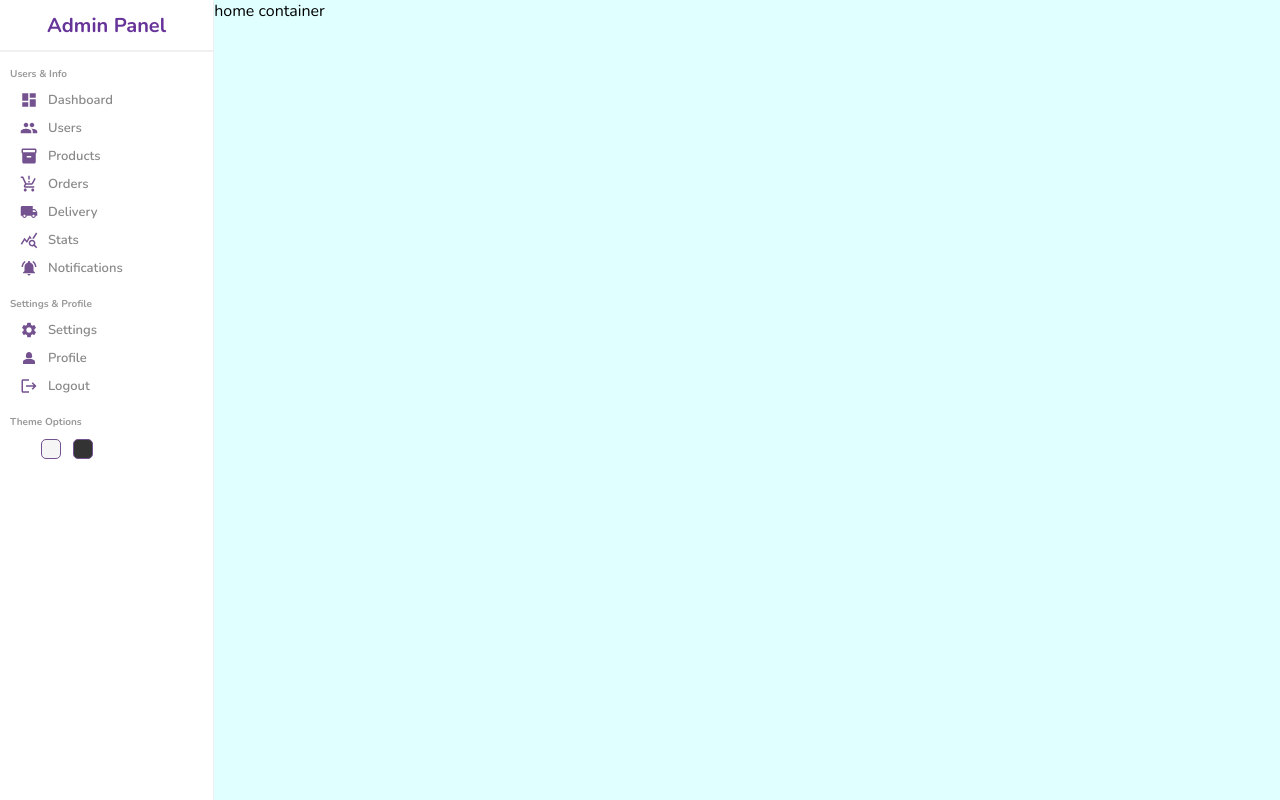
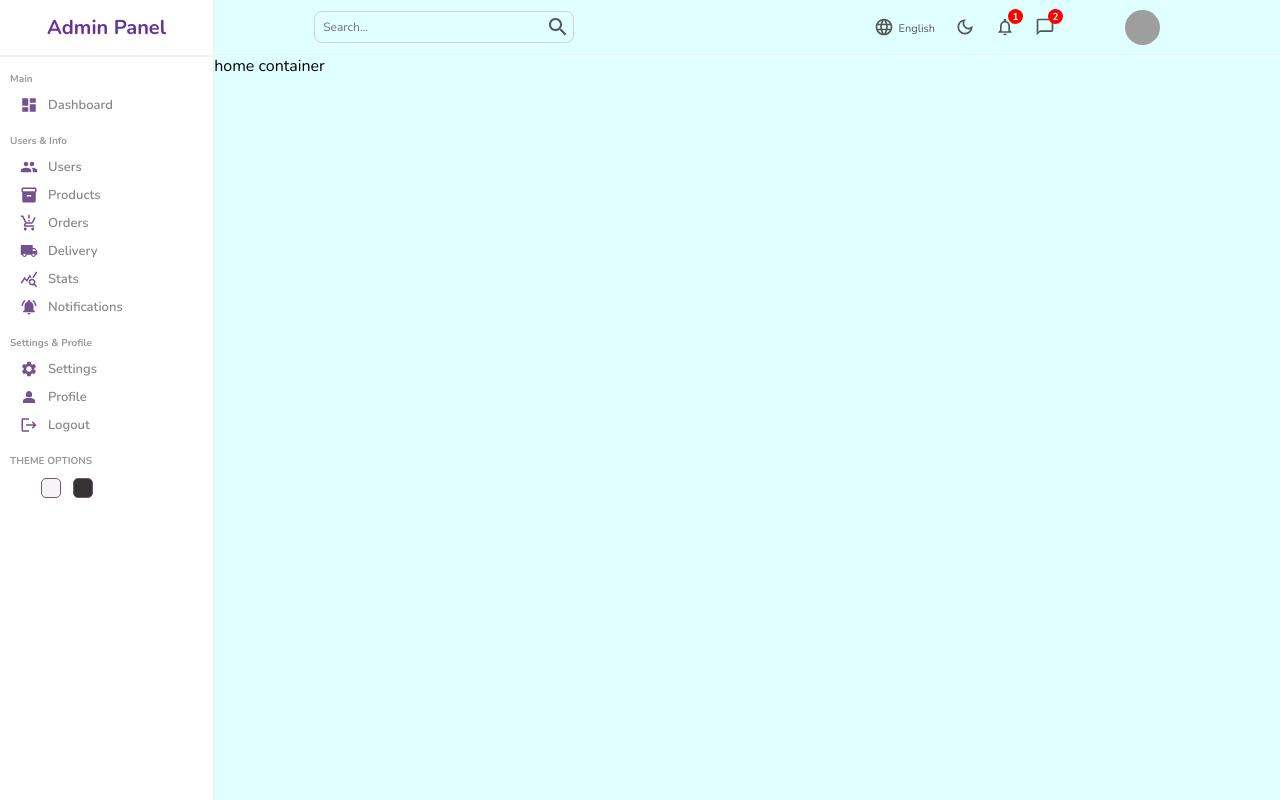
Before and after one commit to rabbit949/Admin-Dashboard-1.0, a React (Vite) app: page / in a window 1280 px wide. Built offline with nearby package versions, Linux system fonts and the light colour scheme; grey boxes are pictures that could not be loaded.

Commit message:
Navbar Completed

```diff
--- a/src/components/navbar/Navbar.jsx
+++ b/src/components/navbar/Navbar.jsx
@@ -1,8 +1,46 @@
+import ChatBubbleOutlineOutlinedIcon from '@mui/icons-material/ChatBubbleOutlineOutlined';
+import DarkModeOutlinedIcon from '@mui/icons-material/DarkModeOutlined';
+import LanguageOutlinedIcon from '@mui/icons-material/LanguageOutlined';
+import NotificationsOutlinedIcon from '@mui/icons-material/NotificationsOutlined';
+import SearchOutlinedIcon from '@mui/icons-material/SearchOutlined';
 import React from 'react';
 import './navbar.scss';
 
 const Navbar = () => {
-	return <div>Navbar</div>;
+	return (
+		<nav className='nav'>
+			<div className='wrapper'>
+				<div className='search'>
+					<input type='text' placeholder='Search...' />
+					<SearchOutlinedIcon className='icon' />
+				</div>
+				<div className='items'>
+					<div className='item itemText'>
+						<LanguageOutlinedIcon className='icon' />
+						<span className='language'>English</span>
+					</div>
+					<div className='item'>
+						<DarkModeOutlinedIcon className='icon' />
+					</div>
+					<div className='item'>
+						<NotificationsOutlinedIcon className='icon' />
+						<div className='counter'>1</div>
+					</div>
+					<div className='item'>
+						<ChatBubbleOutlineOutlinedIcon className='icon' />
+						<div className='counter'>2</div>
+					</div>
+					<div className='item'>
+						<img
+							src='https://images.pexels.com/photos/771742/pexels-photo-771742.jpeg?auto=compress&cs=tinysrgb&w=1260&h=750&dpr=1'
+							alt='profile image'
+							className='profileImage'
+						/>
+					</div>
+				</div>
+			</div>
+		</nav>
+	);
 };
 
 export default Navbar;
--- a/src/components/navbar/navbar.scss
+++ b/src/components/navbar/navbar.scss
@@ -0,0 +1,91 @@
+.nav{
+    height: 55px;
+    border-bottom: 0.5px solid rgb(240, 240, 240);
+    display: flex;
+    align-items: center;
+    font-size: 14px;
+    color: #555;
+
+    .wrapper{
+        width: 100%;
+        display: flex;
+        align-items: center;
+        justify-content: space-between;
+        padding: 20px 100px;
+    }
+
+    .search{
+        display: flex;
+        align-items: center;
+        border: 0.5px solid lightgrey;
+        padding: 3px;
+        border-radius: 8px;
+        width: 30%;
+
+        input{
+            border: none;
+            outline: none;
+            background-color: transparent;
+            padding-left: 5px;
+            width: 100%;
+
+
+            &::placeholder{
+                font-size: 12px;
+            }
+        }
+    }
+
+    .items{
+        display: flex;
+        align-items: center;
+
+
+
+        .item{
+            display: flex;
+            align-items: center;
+            margin-right: 20px;
+            position: relative;
+
+            span{
+                margin-left: 5px;
+                margin-top: 2px;
+                font-size: 11px;
+                color: #555;
+            }
+
+            .counter{
+                width: 15px;
+                height: 15px;
+                border-radius: 50%;
+                font-size: 10px;
+                font-weight: bold;
+                background-color: red;
+                color: white;
+                display: flex;
+                align-items: center;
+                justify-content: center;
+                position: absolute;
+                top: -8px;
+                right: -8px;
+            }
+
+
+
+            .icon{
+                font-size: 20px;
+                cursor: pointer;
+            }
+
+            .profileImage{
+                width: 35px;
+                height: 35px;
+                border-radius: 50%;
+                object-fit: cover;
+                margin-left: 50px;
+                cursor: pointer;
+            }
+        }
+    }
+}
--- a/src/components/sidebar/Sidebar.jsx
+++ b/src/components/sidebar/Sidebar.jsx
@@ -21,11 +21,12 @@
 			<hr />
 			<div className='center'>
 				<ul>
-					<p className='title'>Users & Info</p>
+					<p className='title'>Main</p>
 					<li>
 						<DashboardIcon className='icon' />
 						<span>Dashboard</span>
 					</li>
+					<p className='title'>Users & Info</p>
 					<li>
 						<GroupIcon className='icon' />
 						<span>Users</span>
@@ -50,14 +51,6 @@
 						<NotificationsActiveIcon className='icon' />
 						<span>Notifications</span>
 					</li>
-					{/* <li>
-						<UserIcon />
-						<span>System Health</span>
-					</li>
-					<li>
-						<UserIcon />
-						<span>Logs</span>
-					</li> */}
 					<p className='title'>Settings & Profile</p>
 
 					<li>
@@ -80,7 +73,6 @@
 					<div className='themeOptions'></div>
 					<div className='themeOptions'></div>
 				</div>
-				{/* <div className='themeOptions'></div> */}
 			</div>
 		</aside>
 	);
--- a/src/components/sidebar/sidebar.scss
+++ b/src/components/sidebar/sidebar.scss
@@ -5,7 +5,7 @@
     background-color: white;
 
     .top{
-        height: 50px;
+        height: 55px;
         display: flex;
         align-items: center;
         justify-content: center;
@@ -71,6 +71,7 @@
             color: #999;
             margin-top: 15px;
             margin-bottom: 5px;
+            text-transform: uppercase ;
         }
 
         .colors{
--- a/src/pages/home/Home.jsx
+++ b/src/pages/home/Home.jsx
@@ -1,4 +1,5 @@
 import React from 'react';
+import Navbar from '../../components/navbar/Navbar';
 import Sidebar from '../../components/sidebar/Sidebar';
 import './home.scss';
 
@@ -6,7 +7,10 @@
 	return (
 		<div className='home'>
 			<Sidebar />
-			<div className='home_container'>home container</div>
+			<div className='home_container'>
+				<Navbar />
+				home container
+			</div>
 		</div>
 	);
 };
```
